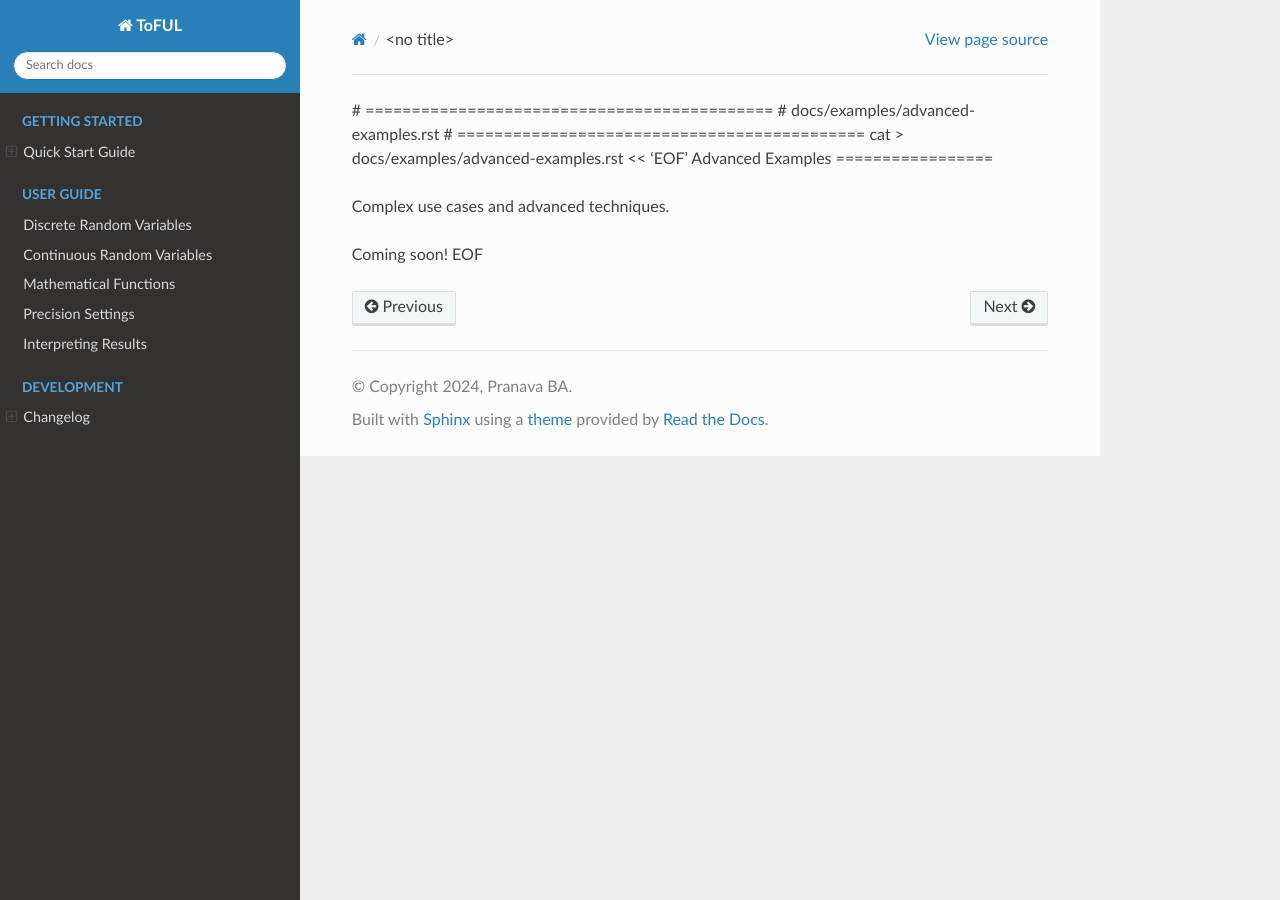
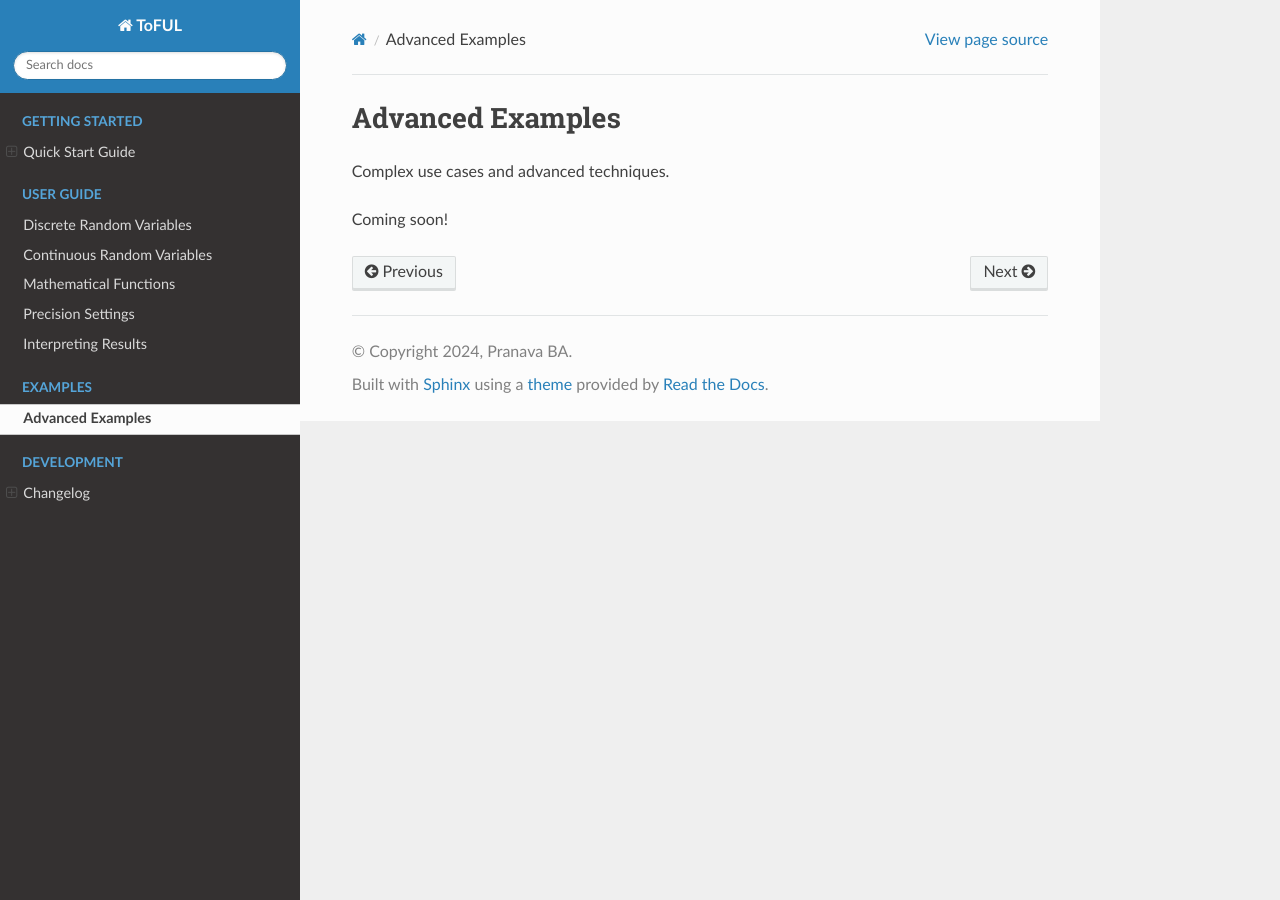
Before and after one commit to pranava-ba/ToFUL, a Sphinx documentation site: the page built from docs/examples/advanced-examples.rst, in a window 1280 px wide. Built offline with Sphinx 7.4.7 and the Read the Docs theme 3.1.0, drawn with Linux system fonts in a browser that asks for light colours; pages that are not in the unit, such as notebooks, are missing from menus.

Commit message:
Update advanced-examples.rst

```diff
--- a/docs/examples/advanced-examples.rst
+++ b/docs/examples/advanced-examples.rst
@@ -1,11 +1,6 @@
-# ============================================
-# docs/examples/advanced-examples.rst
-# ============================================
-cat > docs/examples/advanced-examples.rst << 'EOF'
 Advanced Examples
 =================
 
 Complex use cases and advanced techniques.
 
 Coming soon!
-EOF
```
